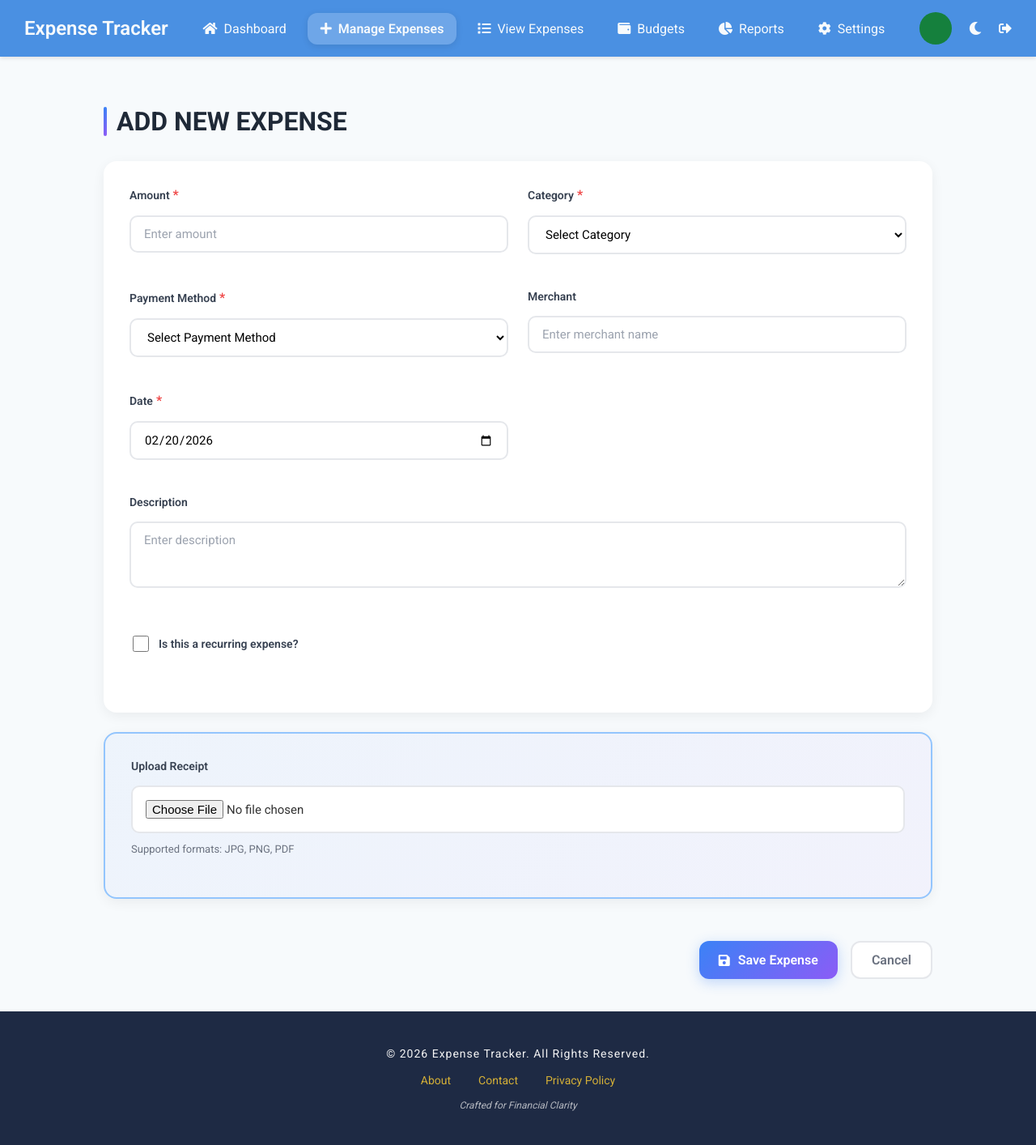
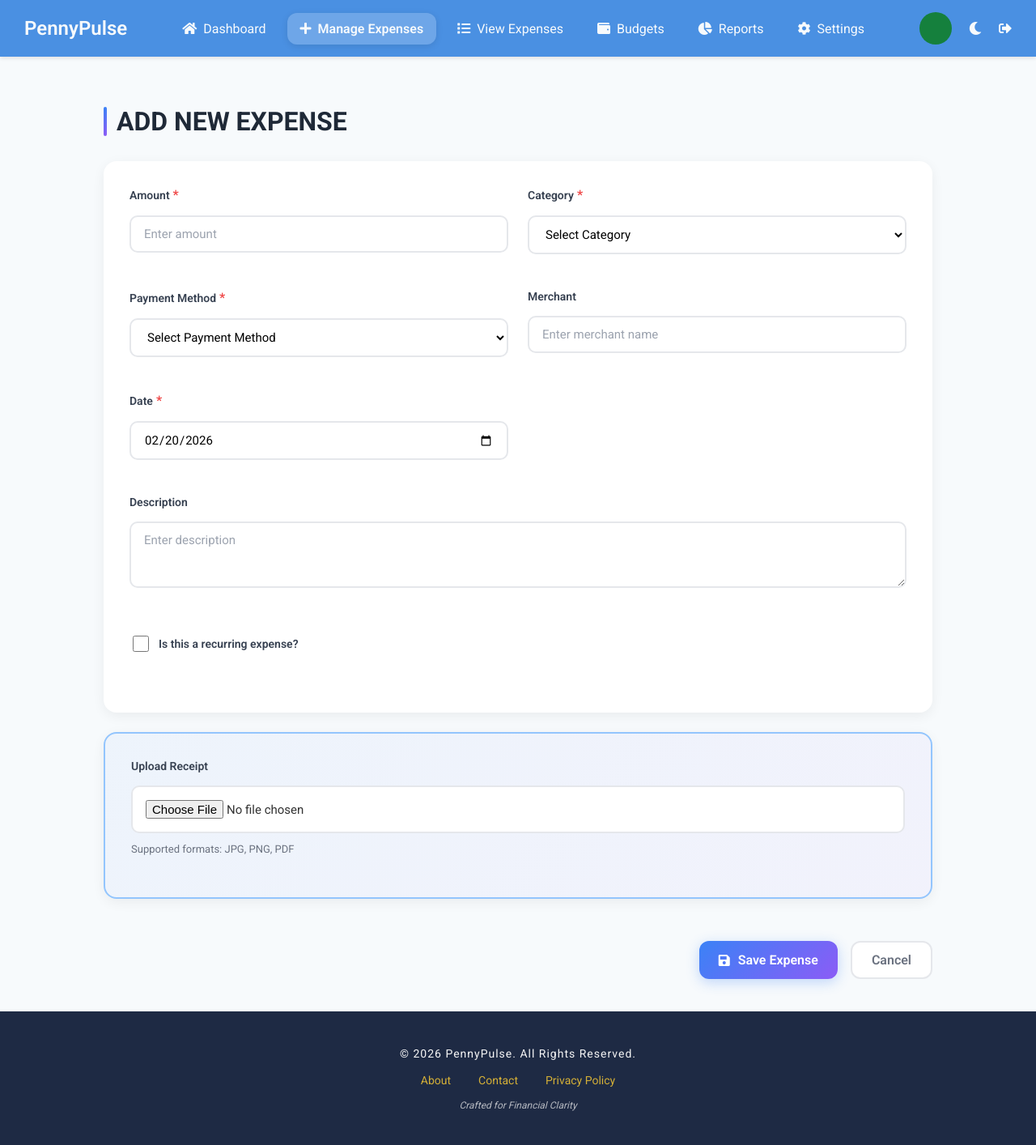
Before and after one commit to hesnyandoro/PennyPulse, a PHP site: page /add_expense.php in a window 1280 px wide. Shown: the whole page at 81% size. Run offline with PHP 8.4, Linux system fonts and the light colour scheme; the visitor is signed in with stand-in values (Sample User, id 1); data that the repository does not hold is empty.

Commit message:
fix: remaning logo from expense tracker to PennyPulse

```diff
--- a/add_expense.php
+++ b/add_expense.php
@@ -535,7 +535,7 @@ $categories = $stmt->get_result()->fetch_all(MYSQLI_ASSOC);
 <body class="<?php echo htmlspecialchars($settings['theme']); ?>">
     <div class="app">
         <nav class="navbar">
-            <div class="logo">Expense Tracker</div>
+            <div class="logo">PennyPulse</div>
             <ul class="nav-links">
                 <li><a href="dashboard.php"><i class="fas fa-home"></i> Dashboard</a></li>
                 <li><a href="add_expense.php"><i class="fas fa-plus"></i> Manage Expenses</a></li>
--- a/change_password.php
+++ b/change_password.php
@@ -99,7 +99,7 @@ $conn->close();
 <body class="<?php echo htmlspecialchars(getUserTheme($conn, $_SESSION['user_id'])['theme']); ?>">
     <div class="app">
         <nav class="navbar">
-            <div class="logo">Expense Tracker</div>
+            <div class="logo">PennyPulse</div>
             <div class="user-profile">
                 <a href="dashboard.php" class="btn">Dashboard</a>
                 <a href="logout.php" class="btn logout-btn">Logout</a>
--- a/dashboard.php
+++ b/dashboard.php
@@ -505,7 +505,7 @@ $remaining = $total_budget - $total_spent;
     <div class="app">
         <!-- Navbar -->
         <nav class="navbar">
-            <div class="logo">Expense Tracker</div>
+            <div class="logo">PennyPulse</div>
             <ul class="nav-links">
                 <li><a href="dashboard.php"><i class="fas fa-home"></i> Dashboard</a></li>
                 <li><a href="add_expense.php"><i class="fas fa-plus"></i> Manage Expenses</a></li>
--- a/edit_expenses.php
+++ b/edit_expenses.php
@@ -71,7 +71,7 @@ $settings = getUserTheme($conn, $user_id);
 </head>
 <body class="<?php echo htmlspecialchars($settings['theme']); ?>">
     <nav class="navbar">
-        <div class="logo">Expense Tracker</div>
+        <div class="logo">PennyPulse</div>
         <ul class="nav-links">
             <li><a href="dashboard.php"><i class="fas fa-home"></i> Dashboard</a></li>
             <li><a href="add_expense.php"><i class="fas fa-plus"></i> Manage Expenses</a></li>
--- a/footer.html
+++ b/footer.html
@@ -1,7 +1,7 @@
 <!-- Footer -->
 <footer class="elegant-footer">
     <div class="footer-content">
-        <p class="footer-copyright">© 2026 Expense Tracker. All Rights Reserved.</p>
+        <p class="footer-copyright">© 2026 PennyPulse. All Rights Reserved.</p>
         <div class="footer-links">
             <a href="about.php">About</a>
             <a href="contact.php">Contact</a>
--- a/index.php
+++ b/index.php
@@ -28,7 +28,7 @@ if (isset($_SESSION['user_id'])) {
 <body class="<?php echo htmlspecialchars($settings['theme'] ?? 'light'); ?>">
     <div class="app">
         <nav class="navbar">
-            <div class="logo">Expense Tracker</div>
+            <div class="logo">PennyPulse</div>
             <div class="user-profile">
                 <?php if (isset($_SESSION['user_id']) && $user) { ?>
                     <span class="avatar" data-username="<?php echo htmlspecialchars($user['username'] ?? 'Guest'); ?>"><?php echo htmlspecialchars(strtoupper($user['username'][0] ?? 'U')); ?></span>
@@ -45,7 +45,7 @@ if (isset($_SESSION['user_id'])) {
         </nav>
 
         <div class="hero-section">
-            <h1>Welcome to Expense Tracker!</h1>
+            <h1>Welcome to PennyPulse!</h1>
             <p class="tagline">Take Control of Your Finances Today</p>
             <?php if (isset($_SESSION['user_id'])) { ?>
                 <a href="dashboard.php" class="cta-btn">Go to Dashboard</a>
--- a/reports.php
+++ b/reports.php
@@ -955,7 +955,7 @@ if (empty($insights)) {
 </head>
 <body class="<?php echo htmlspecialchars($settings['theme']); ?>">
     <nav class="navbar">
-        <div class="logo">Expense Tracker</div>
+        <div class="logo">PennyPulse</div>
         <ul class="nav-links">
             <li><a href="index.php"><i class="fas fa-home"></i> Dashboard</a></li>
             <li><a href="add_expense.php"><i class="fas fa-plus"></i> Manage Expenses</a></li>
--- a/set_budget.php
+++ b/set_budget.php
@@ -878,7 +878,7 @@ unset($budget); //ensures the second loop can operate on the original, unmodifie
     <div class="app">
         <!-- Navbar -->
         <nav class="navbar">
-            <div class="logo">Expense Tracker</div>
+            <div class="logo">PennyPulse</div>
             <ul class="nav-links">
                 <li><a href="index.php"><i class="fas fa-home"></i> Dashboard</a></li>
                 <li><a href="add_expense.php"><i class="fas fa-plus"></i> Manage Expenses</a></li>
--- a/settings.php
+++ b/settings.php
@@ -485,7 +485,7 @@ $settings['in_app_notifications'] = $settings['in_app_notifications'] ?? 0;
     <div class="app">
     <!-- Navbar -->
     <nav class="navbar">
-            <div class="logo">Expense Tracker</div>
+            <div class="logo">PennyPulse</div>
             <ul class="nav-links">
                 <li><a href="index.php"><i class="fas fa-home"></i> Dashboard</a></li>
                 <li><a href="add_expense.php"><i class="fas fa-plus"></i> Manage Expenses</a></li>
--- a/view_expenses.php
+++ b/view_expenses.php
@@ -551,7 +551,7 @@ $payment_methods = $conn->query("SELECT DISTINCT payment_method FROM (
 <body class="<?php echo htmlspecialchars($settings['theme']); ?>">
     <div class="app">
         <nav class="navbar">
-            <div class="logo">Expense Tracker</div>
+            <div class="logo">PennyPulse</div>
             <ul class="nav-links">
                 <li><a href="dashboard.php"><i class="fas fa-home"></i> Dashboard</a></li>
                 <li><a href="add_expense.php"><i class="fas fa-plus"></i> Manage Expenses</a></li>
```
